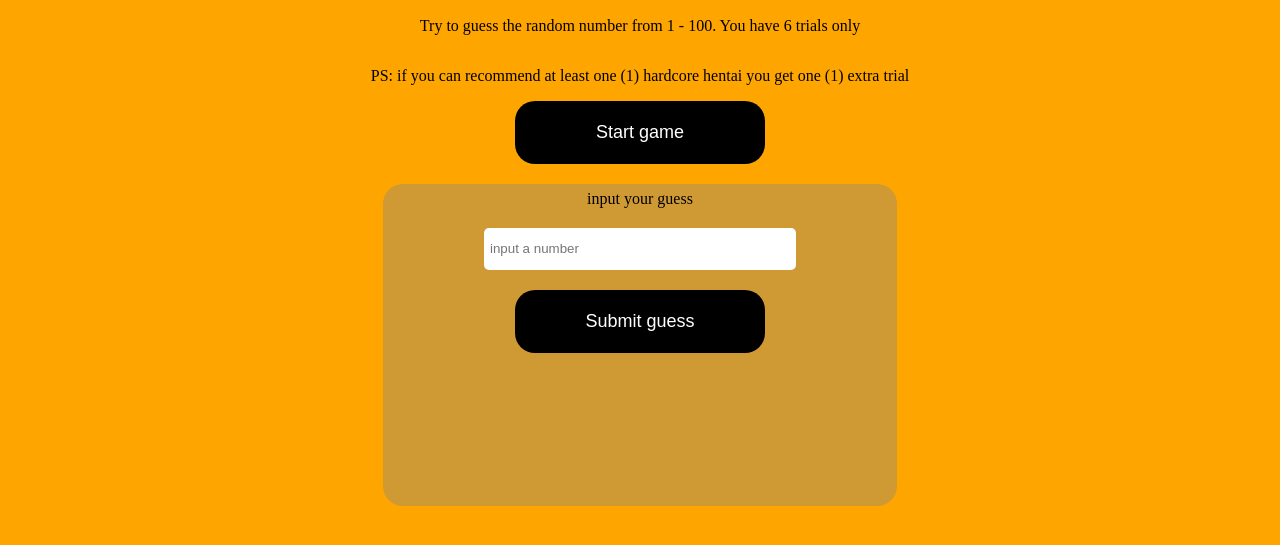
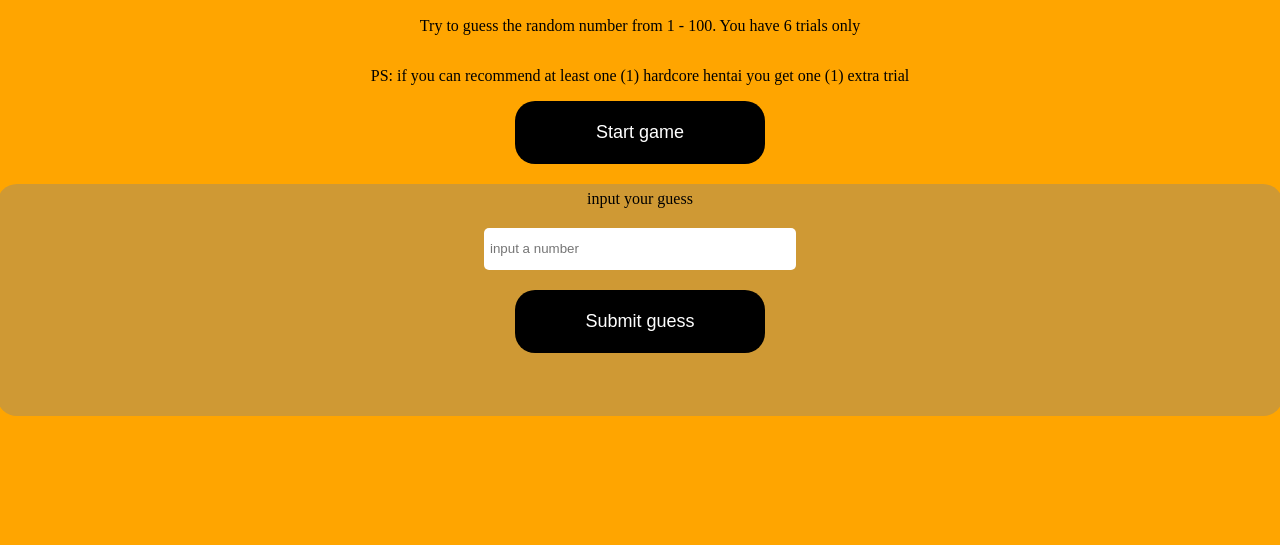
Before and after one commit to Stephan-Thomas/GuessGame, a plain HTML site: page index.html in a window 1280 px wide. Both pictures are taken after a click on the button "Start game". Shown: the part 87-632 px from the top of the page. Drawn offline with Linux system fonts and the light colour scheme.

Commit message:
Update styles.css

```diff
--- a/styles.css
+++ b/styles.css
@@ -22,7 +22,8 @@ button {
 
 div span {
   background-color: rgb(207, 153, 52);
-  padding: 100px;
+  padding: 10px;
+  width: 100%;
   border: 1px solid transparent;
   border-radius: 20px;
   display: none;
```
